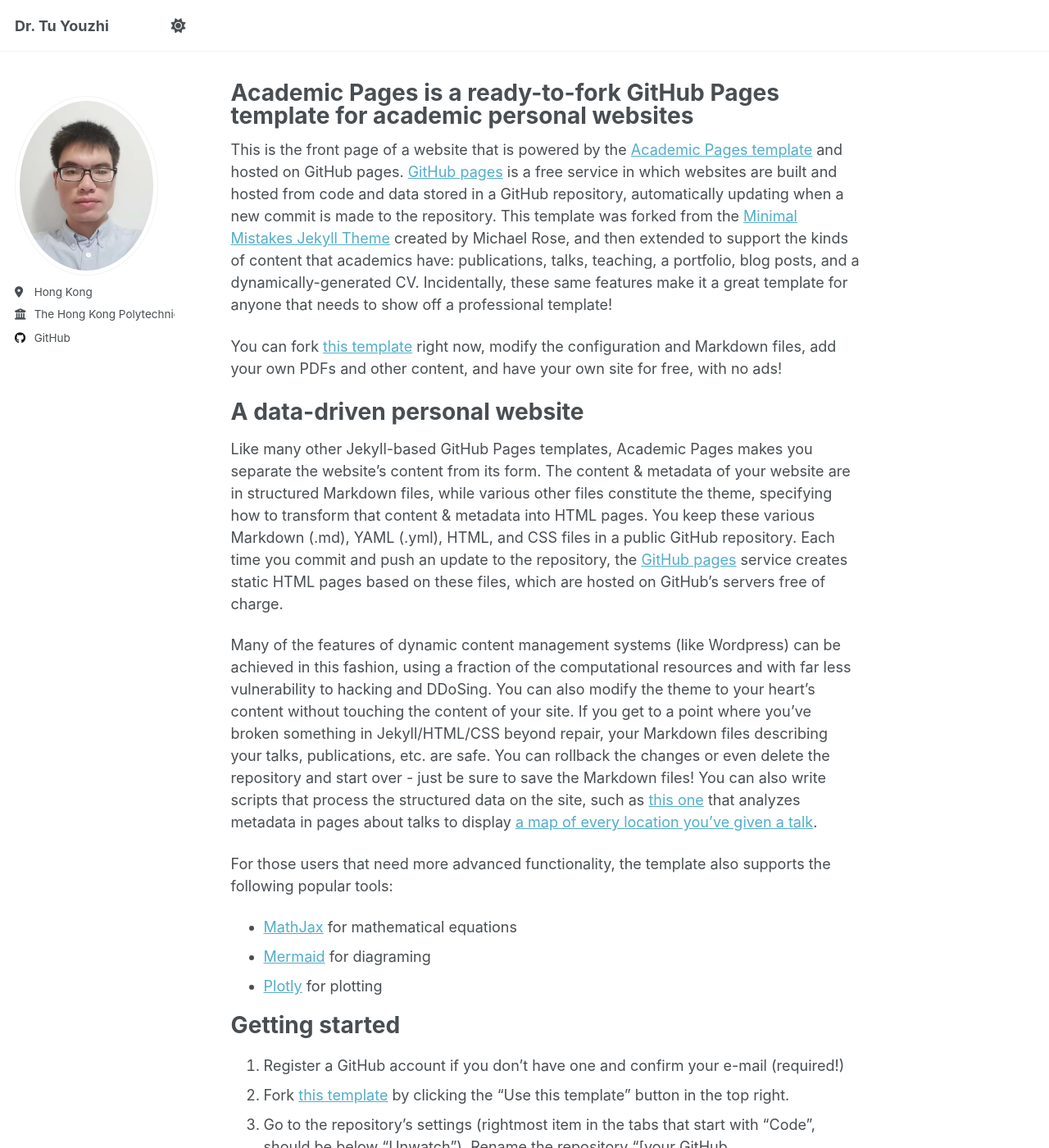
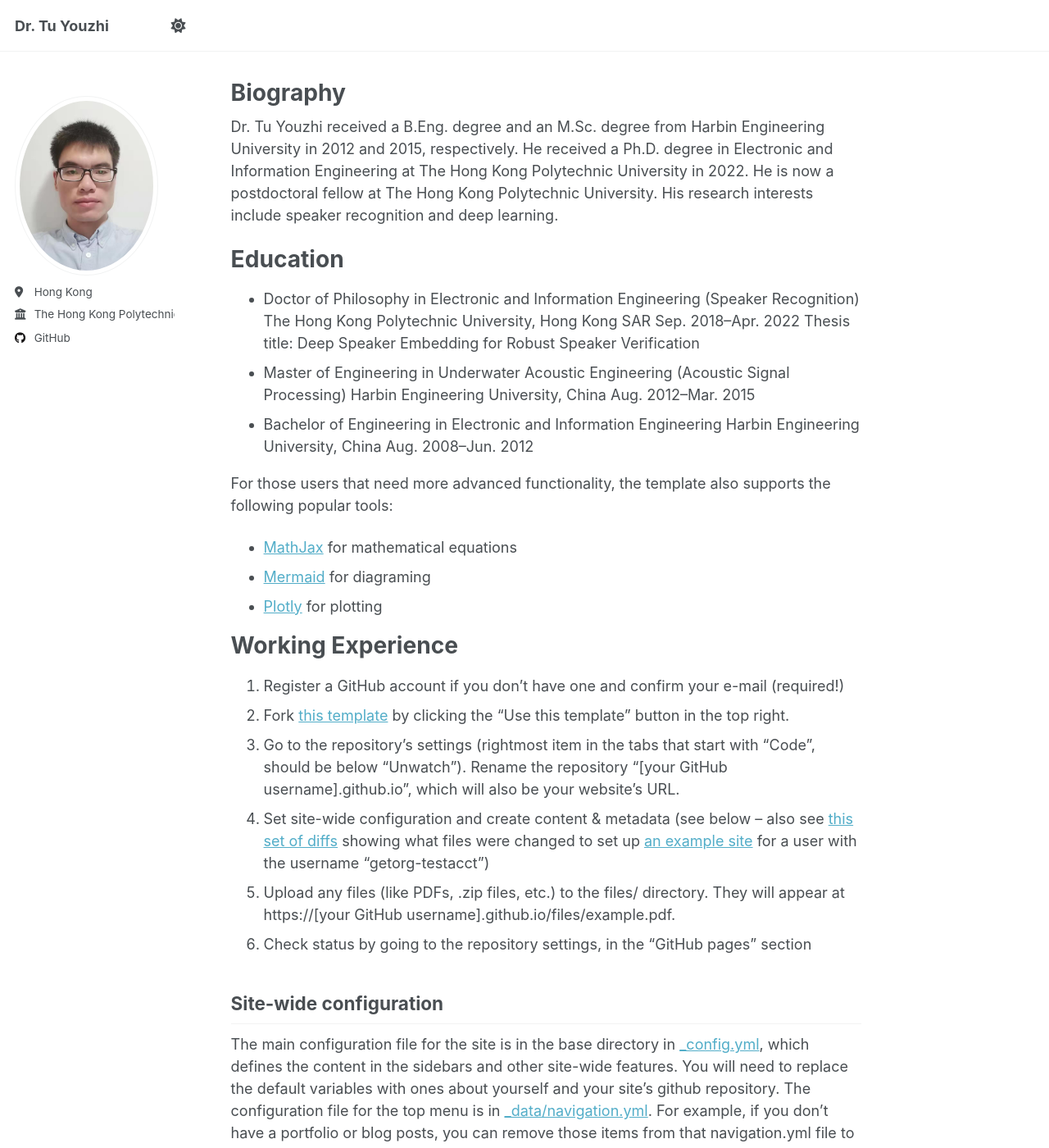
Before and after one commit to youzhitu/youzhitu.github.io, a Jekyll site: the page built from _pages/about.md, in a window 1280 px wide and 1400 px high. Shown: the whole window at 82% size. Built offline with Jekyll 4.4.1, drawn with Linux system fonts in a browser that asks for light colours; a script that is not in the unit is left out; some of the changed text lies outside the part shown.

Commit message:
Update about.md

```diff
--- a/_pages/about.md
+++ b/_pages/about.md
@@ -1,28 +1,30 @@
 ---
 permalink: /
-title: "Academic Pages is a ready-to-fork GitHub Pages template for academic personal websites"
+title: "Biography"
 author_profile: true
 redirect_from:
   - /about/
   - /about.html
 ---
 
-This is the front page of a website that is powered by the [Academic Pages template](https://github.com/academicpages/academicpages.github.io) and hosted on GitHub pages. [GitHub pages](https://pages.github.com) is a free service in which websites are built and hosted from code and data stored in a GitHub repository, automatically updating when a new commit is made to the repository. This template was forked from the [Minimal Mistakes Jekyll Theme](https://mmistakes.github.io/minimal-mistakes/) created by Michael Rose, and then extended to support the kinds of content that academics have: publications, talks, teaching, a portfolio, blog posts, and a dynamically-generated CV. Incidentally, these same features make it a great template for anyone that needs to show off a professional template!
+Dr. Tu Youzhi received a B.Eng. degree and an M.Sc. degree from Harbin Engineering University in 2012 and 2015, respectively. He received a Ph.D. degree in Electronic and Information Engineering at The Hong Kong Polytechnic University in 2022. He is now a postdoctoral fellow at The Hong Kong Polytechnic University. His research interests include speaker recognition and deep learning.
 
- You can fork [this template](https://github.com/academicpages/academicpages.github.io) right now, modify the configuration and Markdown files, add your own PDFs and other content, and have your own site for free, with no ads!
-
-A data-driven personal website
+Education
 ======
-Like many other Jekyll-based GitHub Pages templates, Academic Pages makes you separate the website's content from its form. The content & metadata of your website are in structured Markdown files, while various other files constitute the theme, specifying how to transform that content & metadata into HTML pages. You keep these various Markdown (.md), YAML (.yml), HTML, and CSS files in a public GitHub repository. Each time you commit and push an update to the repository, the [GitHub pages](https://pages.github.com/) service creates static HTML pages based on these files, which are hosted on GitHub's servers free of charge.
-
-Many of the features of dynamic content management systems (like Wordpress) can be achieved in this fashion, using a fraction of the computational resources and with far less vulnerability to hacking and DDoSing. You can also modify the theme to your heart's content without touching the content of your site. If you get to a point where you've broken something in Jekyll/HTML/CSS beyond repair, your Markdown files describing your talks, publications, etc. are safe. You can rollback the changes or even delete the repository and start over - just be sure to save the Markdown files! You can also write scripts that process the structured data on the site, such as [this one](https://github.com/academicpages/academicpages.github.io/blob/master/talkmap.ipynb) that analyzes metadata in pages about talks to display [a map of every location you've given a talk](https://academicpages.github.io/talkmap.html).
+- Doctor of Philosophy in Electronic and Information Engineering (Speaker Recognition)
+The Hong Kong Polytechnic University, Hong Kong SAR Sep. 2018–Apr. 2022
+Thesis title: Deep Speaker Embedding for Robust Speaker Verification
+- Master of Engineering in Underwater Acoustic Engineering (Acoustic Signal Processing)
+Harbin Engineering University, China Aug. 2012–Mar. 2015
+- Bachelor of Engineering in Electronic and Information Engineering
+Harbin Engineering University, China Aug. 2008–Jun. 2012
 
 For those users that need more advanced functionality, the template also supports the following popular tools:
 - [MathJax](https://www.mathjax.org/) for mathematical equations
 - [Mermaid](https://mermaid.js.org/) for diagraming
 - [Plotly](https://plotly.com/javascript/) for plotting
 
-Getting started
+Working Experience
 ======
 1. Register a GitHub account if you don't have one and confirm your e-mail (required!)
 1. Fork [this template](https://github.com/academicpages/academicpages.github.io) by clicking the "Use this template" button in the top right.
@@ -43,14 +45,3 @@ For site content, there is one Markdown file for each type of content, which are
 
 The repository includes [a set of Jupyter notebooks](https://github.com/academicpages/academicpages.github.io/tree/master/markdown_generator
 ) that converts a CSV containing structured data about talks or presentations into individual Markdown files that will be properly formatted for the Academic Pages template. The sample CSVs in that directory are the ones I used to create my own personal website at stuartgeiger.com. My usual workflow is that I keep a spreadsheet of my publications and talks, then run the code in these notebooks to generate the Markdown files, then commit and push them to the GitHub repository.
-
-How to edit your site's GitHub repository
-------
-Many people use a git client to create files on their local computer and then push them to GitHub's servers. If you are not familiar with git, you can directly edit these configuration and Markdown files directly in the github.com interface. Navigate to a file (like [this one](https://github.com/academicpages/academicpages.github.io/blob/master/_talks/2012-03-01-talk-1.md) and click the pencil icon in the top right of the content preview (to the right of the "Raw | Blame | History" buttons). You can delete a file by clicking the trashcan icon to the right of the pencil icon. You can also create new files or upload files by navigating to a directory and clicking the "Create new file" or "Upload files" buttons.
-
-Example: editing a Markdown file for a talk
-![Editing a Markdown file for a talk](/images/editing-talk.png)
-
-For more info
-------
-More info about configuring Academic Pages can be found in [the guide](https://academicpages.github.io/markdown/), the [growing wiki](https://github.com/academicpages/academicpages.github.io/wiki), and you can always [ask a question on GitHub](https://github.com/academicpages/academicpages.github.io/discussions). The [guides for the Minimal Mistakes theme](https://mmistakes.github.io/minimal-mistakes/docs/configuration/) (which this theme was forked from) might also be helpful.
```
